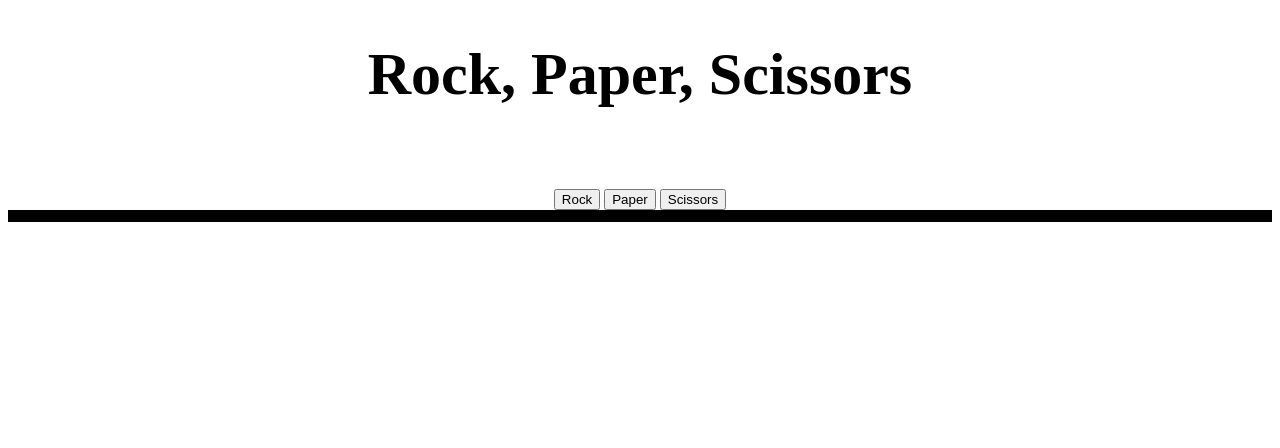
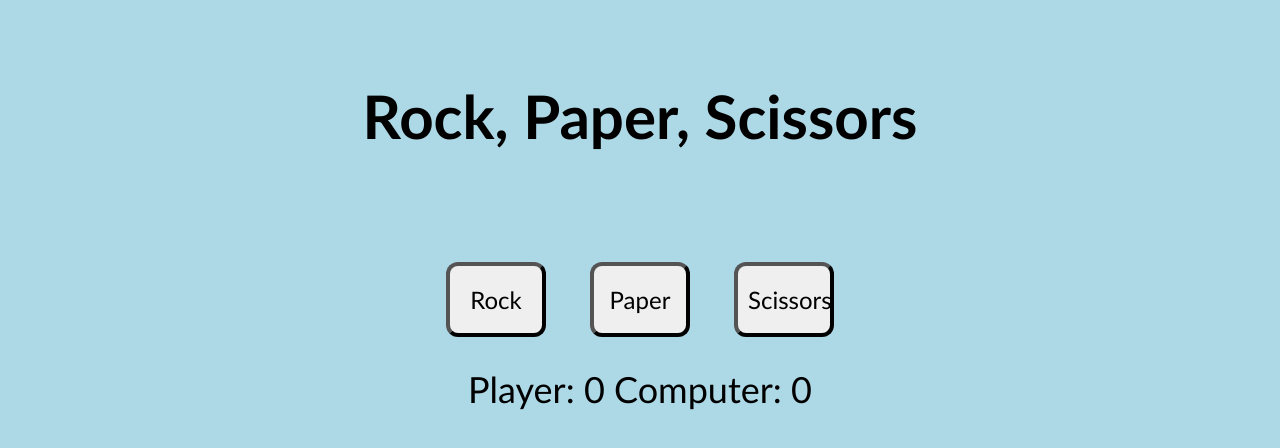
Before and after one commit to gabeyamartino/rock-paper-scissors, a plain HTML site: page index.html in a window 1280 px wide. Drawn offline with Linux system fonts and the light colour scheme.

Commit message:
Finalized gampeplay and create a very basic design for the layout.

```diff
--- a/index.html
+++ b/index.html
@@ -14,8 +14,8 @@
       <button id=paper>Paper</button>
       <button id=scissors>Scissors</button>
     </div>
+    <div class=score></div>
     <div class=result></div>
-  <div class=score></div>
     <div class=end></div>
   </div>
 </body>
--- a/main.js
+++ b/main.js
@@ -76,22 +76,12 @@ computerPoints = 0;
 let result;
 
 const outcome = document.querySelector('.score');
-outcome.style.background = ('pink');
-outcome.style.borderStyle = ('solid');
-outcome.style.borderWidth = ('2px');
-outcome.style.borderColor = ('black');
+const results = document.querySelector('.result');
+document.body.appendChild(outcome);
+const endgame = document.querySelector('.end');
+document.body.appendChild(endgame);
+outcome.textContent = "Player: " + playerPoints + "\nComputer: " + computerPoints;
 
-const results = document.querySelector('.result');
-results.style.background = ('blue');
-results.style.borderStyle = ('solid');
-results.style.borderWidth = ('2px');
-
-document.body.appendChild(outcome);
-
-const endgame = document.querySelector('.end');
-endgame.style.borderStyle = ('solid');
-endgame.style.borderWidth = ('2px');
-document.body.appendChild(endgame);
 
 buttons.forEach((button) => {
     button.addEventListener('click', () => {
@@ -134,6 +124,7 @@ buttons.forEach((button) => {
             }  else (result==="tie");
             outcome.textContent = "Player: " + playerPoints + "\nComputer: " + computerPoints;
 
+
             if (playerPoints === 5) {
                 endgame.textContent = ("Congratulations! You won the game! Please refresh the page to play again.");
                 document.getElementById("rock").disabled = true;
--- a/style.css
+++ b/style.css
@@ -1,16 +1,54 @@
+body {
+    background-color: lightblue;
+}
+
 #page {
     display: flex;
     flex-direction: column;
-    justify-content: space-between;
-
+    justify-content: space-evenly;
+    flex: 1;
 }
 
 h1 {
     text-align: center;
-    padding-bottom: 40px;
+    padding: 40px;
     font-size: 60px;
+    font-family: 'Trebuchet MS';
+
 }
 
 .threeButtons {
     text-align: center;
+    padding: 10px;
 }
+
+button {
+    padding: 10px;
+    margin: 20px;
+    width: 100px;
+    height: 75px;
+    font-family: 'Trebuchet MS';
+    font-size: 24px;
+    text-align: center;
+    border-radius: 12px;
+    border-width: 4px;
+}
+
+.result {
+    text-align: center;
+    font-family: 'Trebuchet MS';
+    font-size: 24px;
+}
+
+.score {
+    text-align: center;
+    font-family: 'Trebuchet MS';
+    font-size: 36px;
+}
+
+.end {
+    text-align: center;
+    font-family: 'Trebuchet MS';
+    font-size: 36px;
+    margin-top: 80px;
+}
```
Lines whose indentation alone changed are shown as unchanged.
